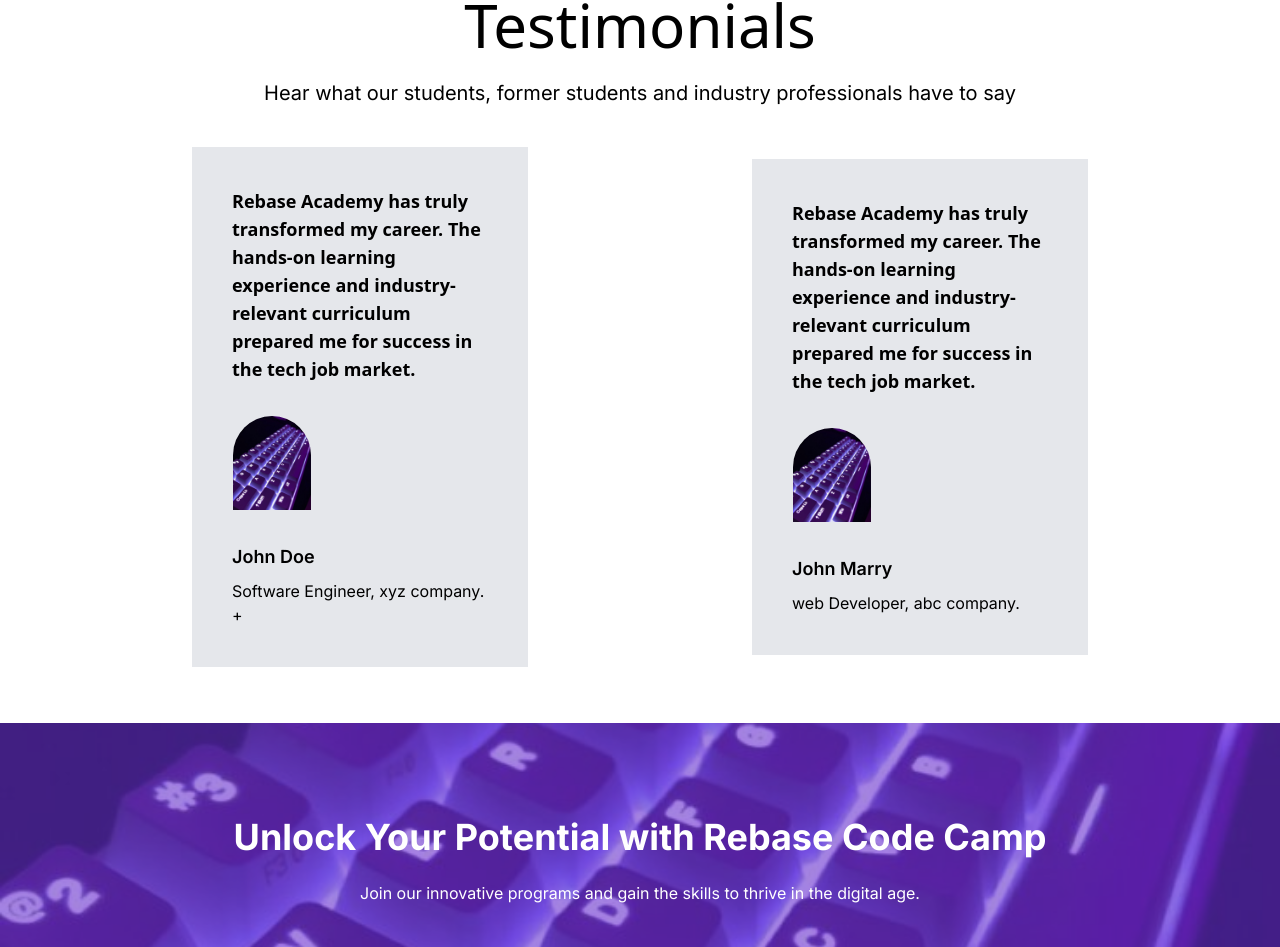
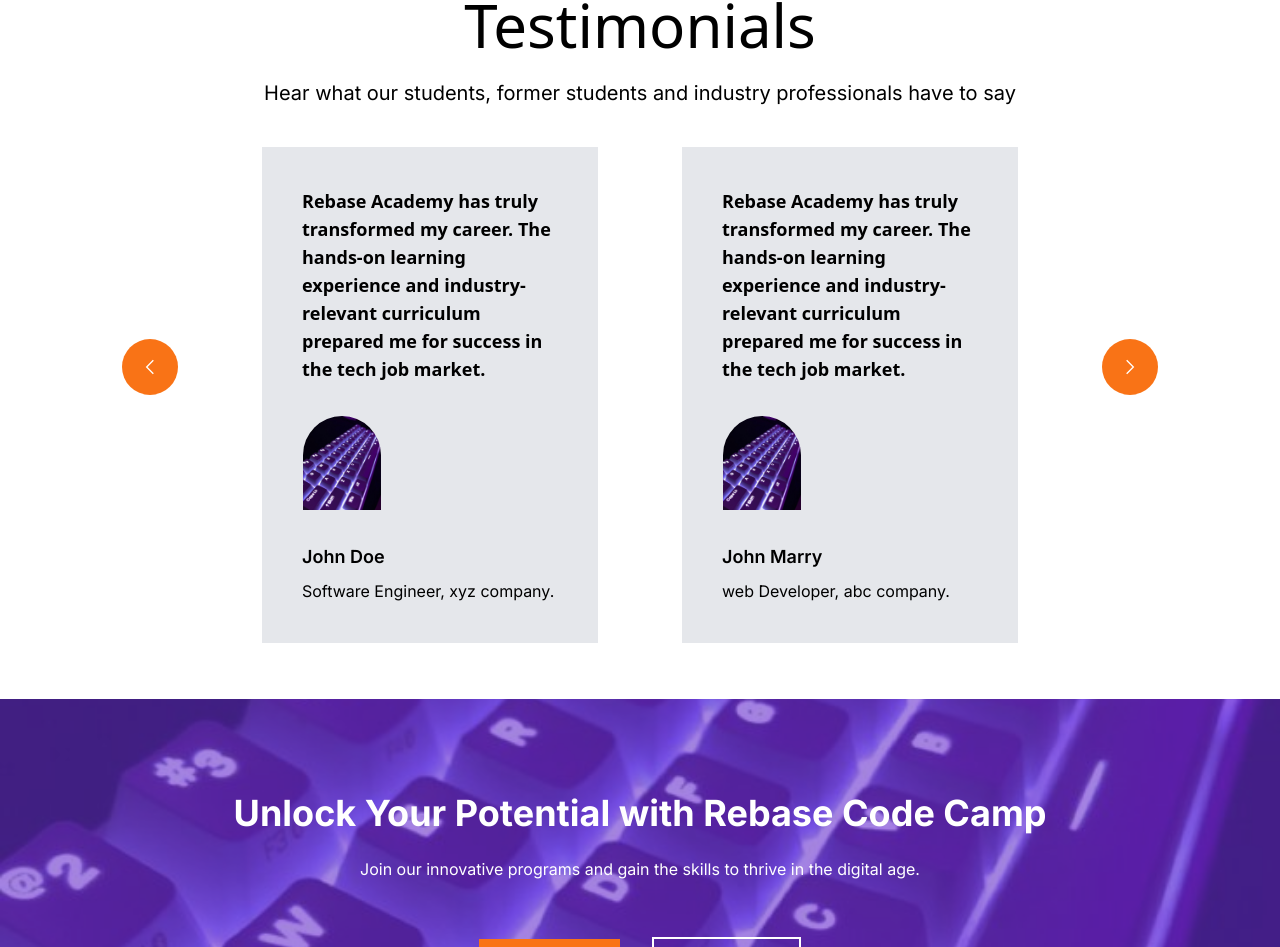
Before and after one commit to nsamedaisy/rebase_cc_frontend, a Next.js app: page /landing in a window 1280 px wide. Shown: the part 1385-2332 px from the top of the page. Built offline with nearby package versions, Linux system fonts and the light colour scheme.

Commit message:
testimonial section

```diff
--- a/app/_components/testimonial.tsx
+++ b/app/_components/testimonial.tsx
@@ -1,6 +1,7 @@
 import Image from "next/image";
 import React from "react";
 import dp from '../../public/keybrd.jpg'
+import { GrNext, GrPrevious } from "react-icons/gr";
 
 const Testimonials: React.FC = () => {
     return (
@@ -8,6 +9,13 @@ const Testimonials: React.FC = () => {
             <h1 className="text-6xl mb-6 text-center font-sans">Testimonials</h1>
             <h3 className="mb-10 text-xl text-center">Hear what our students, former students and industry professionals have to say</h3>
             <div className="flex justify-around items-center">
+
+                <button
+                    className=" left-7 transform -translate-y-1/2 px-5 py-5 bg-orange-500 font-bold rounded-full"
+                >
+                    <GrPrevious className="text-white font-extrabold" />
+                </button>
+
                 <div className="bg-gray-200 p-10 w-[30%]">
                     <h2 className="font-bold text-lg font-sans">Rebase Academy has truly transformed my career. The hands-on learning experience and industry-relevant curriculum prepared me for success in the tech job market.</h2>
                     <div className="w-20 h-24 my-8">
@@ -19,7 +27,7 @@ const Testimonials: React.FC = () => {
                     </div>
                     <h2 className="mb-2 font-semibold text-lg">John Doe</h2>
                     <p className="">Software Engineer, xyz company.</p>
-                    +                </div>
+                </div>
 
                 <div className="bg-gray-200 p-10 w-[30%]">
                     <h2 className="font-bold text-lg font-sans">Rebase Academy has truly transformed my career. The hands-on learning experience and industry-relevant curriculum prepared me for success in the tech job market.</h2>
@@ -34,6 +42,13 @@ const Testimonials: React.FC = () => {
                     <h2 className="mb-2 font-semibold text-lg">John Marry</h2>
                     <p>web Developer, abc company.</p>
                 </div>
+
+                <button
+                    className=" left-7 transform -translate-y-1/2 px-5 py-5 bg-orange-500 font-bold rounded-full"
+                >
+                    <GrNext className="text-white font-extrabold" />
+                </button>
+
             </div>
         </div>
     )
```
